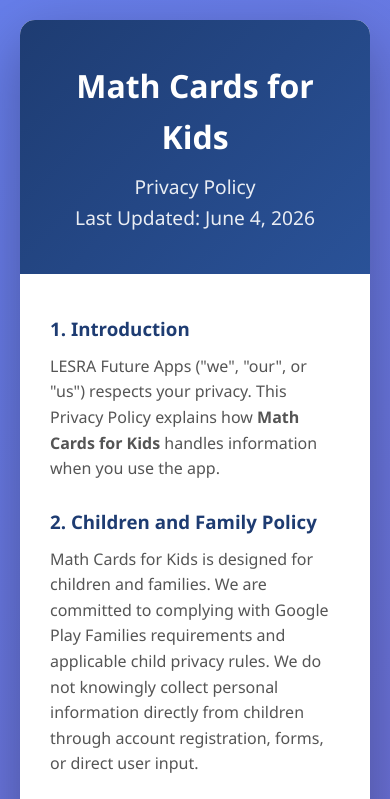
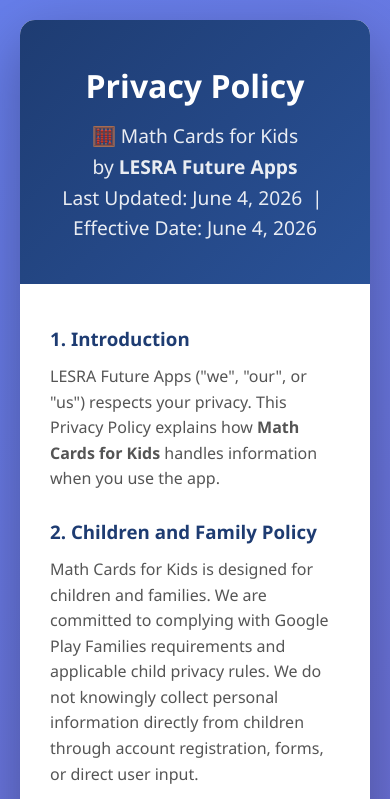
Before and after one commit to jdronquillo16-dev/lesra-future-apps-policies, a plain HTML site: page mathcards/privacy-policy.html in a window 390 px wide. Shown: the top 799 px of the page. Drawn offline with Linux system fonts and the light colour scheme.

Commit message:
Adopt default privacy header format with LESRA byline

```diff
--- a/mathcards/privacy-policy.html
+++ b/mathcards/privacy-policy.html
@@ -5,13 +5,83 @@
   <meta name="viewport" content="width=device-width, initial-scale=1.0">
   <title>Privacy Policy - Math Cards for Kids</title>
   <link rel="stylesheet" href="../assets/css/style.css">
+  <link rel="stylesheet" href="/lesra-future-apps-policies/assets/css/style.css">
+  <style>
+    /* Fallback styling in case external stylesheet fails to load in some contexts. */
+    body {
+      font-family: 'Segoe UI', Tahoma, Geneva, Verdana, sans-serif;
+      line-height: 1.6;
+      color: #333;
+      background: linear-gradient(135deg, #667eea 0%, #764ba2 100%);
+      min-height: 100vh;
+      padding: 20px;
+      margin: 0;
+      box-sizing: border-box;
+    }
+    .container {
+      max-width: 900px;
+      margin: 0 auto;
+      background: #fff;
+      border-radius: 15px;
+      box-shadow: 0 20px 60px rgba(0, 0, 0, 0.3);
+      overflow: hidden;
+    }
+    header {
+      background: linear-gradient(135deg, #1e3c72 0%, #2a5298 100%);
+      color: #fff;
+      padding: 40px 30px;
+      text-align: center;
+    }
+    header h1 {
+      font-size: 2.5em;
+      margin-bottom: 10px;
+    }
+    .subtitle {
+      font-size: 1.2em;
+      opacity: 0.9;
+      margin: 0;
+    }
+    main {
+      padding: 40px 30px;
+    }
+    .info-section {
+      margin-bottom: 25px;
+    }
+    .info-section h3 {
+      color: #1e3c72;
+      margin-bottom: 10px;
+    }
+    .info-section p {
+      color: #555;
+    }
+    .info-section a {
+      color: #667eea;
+      text-decoration: none;
+    }
+    .info-section a:hover {
+      text-decoration: underline;
+    }
+    footer {
+      background: #1e3c72;
+      color: #fff;
+      text-align: center;
+      padding: 20px;
+      font-size: 0.9em;
+    }
+    @media (max-width: 600px) {
+      header h1 {
+        font-size: 2em;
+      }
+    }
+  </style>
 </head>
 <body>
   <div class="container">
     <header>
-      <h1>Math Cards for Kids</h1>
-      <p class="subtitle">Privacy Policy</p>
-      <p class="subtitle">Last Updated: June 4, 2026</p>
+      <h1>Privacy Policy</h1>
+      <p class="subtitle">🧮 Math Cards for Kids</p>
+      <p class="subtitle">by <strong>LESRA Future Apps</strong></p>
+      <p class="subtitle">Last Updated: June 4, 2026 &nbsp;|&nbsp; Effective Date: June 4, 2026</p>
     </header>
     <main>
 
```
Also changed, not shown: lesraminigames/privacy-policy.html (+4 -3 lines), README.md.
